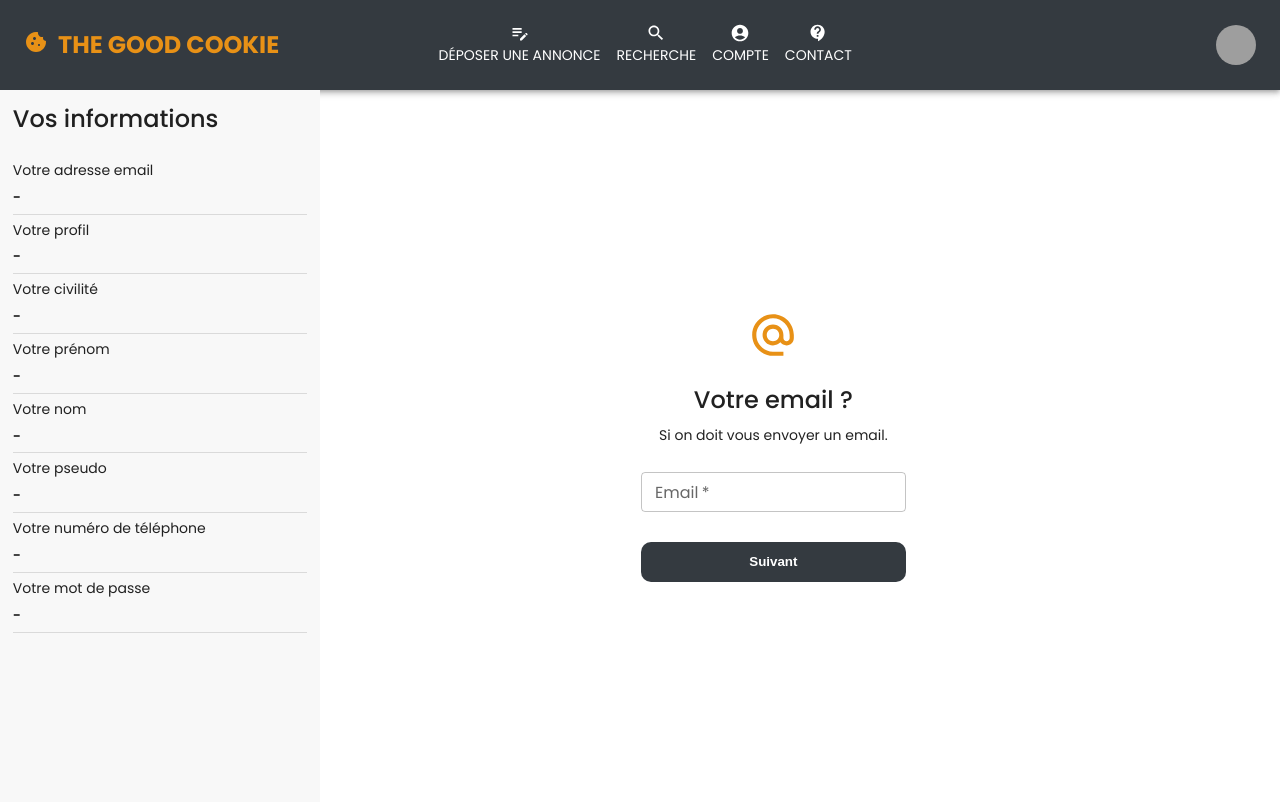
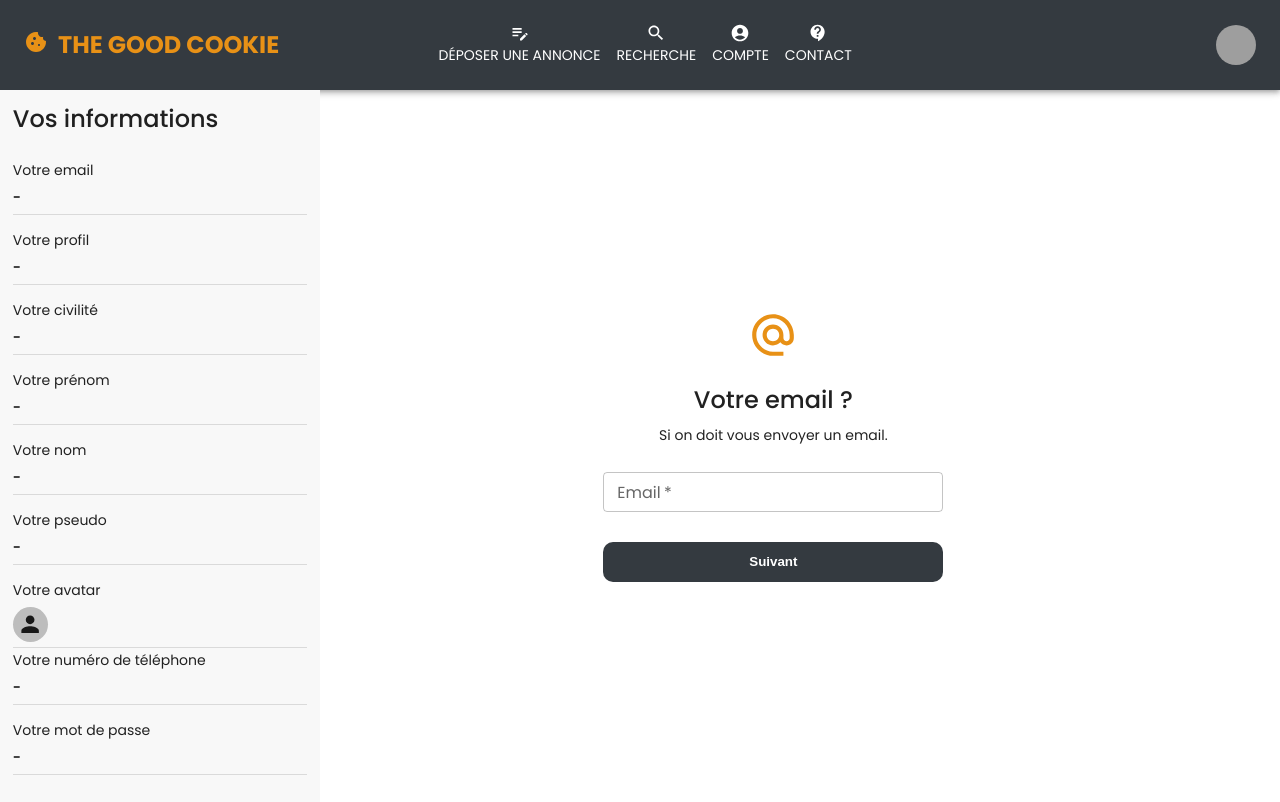
Before and after one commit to Megakrash/the-good-cookie, a Next.js app in the folder frontend/: page /signup in a window 1280 px wide. Built offline with nearby package versions, Linux system fonts and the light colour scheme.

Commit message:
:construction: StepAvatar SignUp

```diff
--- /dev/null
+++ b/frontend/src/components/users/components/UserAvatar.tsx
@@ -0,0 +1,53 @@
+import React from "react";
+import { Box, Button, CardMedia } from "@mui/material";
+import { DownloadInput } from "@/styles/MuiStyled";
+import CloudUploadIcon from "@mui/icons-material/CloudUpload";
+
+type UserAvatarProps = {
+  picture: File | null;
+  setPicture: (picture: File) => void;
+  previewUrl: string;
+  setPreviewUrl: (previewUrl: string) => void;
+};
+
+const UserAvatar = (props: UserAvatarProps): React.ReactNode => {
+  function handleFileSelection(event: React.ChangeEvent<HTMLInputElement>) {
+    if (event.target.files && event.target.files[0]) {
+      const file = event.target.files[0];
+      props.setPicture(file);
+      props.setPreviewUrl(URL.createObjectURL(file));
+    }
+  }
+  return (
+    <Box>
+      {props.previewUrl && (
+        <CardMedia
+          sx={{
+            width: "200px",
+            height: "200px",
+            margin: "auto",
+            objectFit: "cover",
+            borderRadius: "5px",
+            marginBottom: "20px",
+          }}
+          image={props.previewUrl}
+        />
+      )}
+      <Button
+        component="label"
+        variant="contained"
+        fullWidth
+        startIcon={<CloudUploadIcon />}
+      >
+        {`Télécharger`}
+        <DownloadInput
+          type="file"
+          accept=".jpg, .png, .webp"
+          onChange={handleFileSelection}
+        />
+      </Button>
+    </Box>
+  );
+};
+
+export default UserAvatar;
--- a/frontend/src/components/users/signup/SignUp.tsx
+++ b/frontend/src/components/users/signup/SignUp.tsx
@@ -1,6 +1,6 @@
 import React, { useState } from "react";
 import toast, { Toaster } from "react-hot-toast";
-import { Box, Button, Divider, Grid, Typography } from "@mui/material";
+import { Avatar, Box, Button, Divider, Grid, Typography } from "@mui/material";
 import { mutationCreateUser } from "@/components/graphql/Users";
 import { UserFormData } from "@/types/UserTypes";
 import { useMutation } from "@apollo/client";
@@ -8,6 +8,8 @@ import StepForm from "./StepForm";
 import { VariablesColors } from "@/styles/Variables.colors";
 import StepWelcome from "./StepWelcome";
 import StepSubmit from "./StepSubmit";
+import axios from "axios";
+import { API_URL } from "@/api/configApi";
 
 const colors = new VariablesColors();
 const { color1, color5, errorColor } = colors;
@@ -20,6 +22,8 @@ function SignUp(): React.ReactNode {
   const [firstName, setFirstName] = useState<string>("");
   const [lastName, setLastName] = useState<string>("");
   const [nickName, setNickName] = useState<string>("");
+  const [picture, setPicture] = useState<File | null>(null);
+  const [previewUrl, setPreviewUrl] = useState<string | null>(null);
   const [phoneNumber, setPhoneNumber] = useState<string>("");
   const [password, setPassword] = useState<string>("");
   const hidenPassword = (): string => {
@@ -31,16 +35,13 @@ function SignUp(): React.ReactNode {
   // FORM STEPS
   const [currentStep, setCurrentStep] = useState<string>("email");
   const formSteps = [
-    {
-      step: "email",
-      title: "Votre adresse email",
-      data: email,
-    },
+    { step: "email", title: "Votre email", data: email },
     { step: "profil", title: "Votre profil", data: profil },
     { step: "gender", title: "Votre civilité", data: gender },
     { step: "firstName", title: "Votre prénom", data: firstName },
     { step: "lastName", title: "Votre nom", data: lastName },
     { step: "nickName", title: "Votre pseudo", data: nickName },
+    { step: "avatar", title: "Votre avatar", data: previewUrl },
     {
       step: "phoneNumber",
       title: "Votre numéro de téléphone",
@@ -52,16 +53,29 @@ function SignUp(): React.ReactNode {
   // SUBMIT
   const [doCreate, loading] = useMutation(mutationCreateUser);
   async function onSubmit() {
+    const dataFile = new FormData();
+    dataFile.append("title", nickName);
+    dataFile.append("file", picture);
     try {
+      let pictureId: number | null = null;
+      if (picture) {
+        const uploadResponse = await axios.post(`${API_URL}picture`, dataFile, {
+          headers: {
+            "Content-Type": "multipart/form-data",
+          },
+        });
+        pictureId = uploadResponse.data.id;
+      }
       const data: UserFormData = {
+        email,
+        profil,
+        gender,
         firstName,
         lastName,
         nickName,
-        email,
         password,
         phoneNumber,
-        isVerified: false,
-        role: "USER",
+        ...(pictureId && { pictureId }),
       };
 
       const result = await doCreate({
@@ -85,6 +99,7 @@ function SignUp(): React.ReactNode {
       setCurrentStep("email");
     }
   }
+
   return (
     <>
       {currentStep === "welcome" ? (
@@ -123,7 +138,10 @@ function SignUp(): React.ReactNode {
               Vos informations
             </Typography>
             {formSteps.map((el) => (
-              <Box key={el.step} sx={{ marginBottom: "5px" }}>
+              <Box
+                key={el.step}
+                sx={{ marginBottom: "5px", minHeight: "65px" }}
+              >
                 <Typography variant="subtitle2" gutterBottom>
                   {el.title}
                 </Typography>
@@ -143,6 +161,16 @@ function SignUp(): React.ReactNode {
                     >
                       {!el.data ? "-" : hidenPassword()}
                     </Typography>
+                  ) : el.step === "avatar" ? (
+                    <Avatar
+                      alt="User avatar"
+                      src={el.data}
+                      sx={{
+                        width: "35px",
+                        height: "35px",
+                        marginBottom: "5px",
+                      }}
+                    />
                   ) : (
                     <Typography
                       variant="subtitle2"
@@ -179,6 +207,10 @@ function SignUp(): React.ReactNode {
                 setLastName={setLastName}
                 nickName={nickName}
                 setNickName={setNickName}
+                picture={picture}
+                setPicture={setPicture}
+                previewUrl={previewUrl}
+                setPreviewUrl={setPreviewUrl}
                 phoneNumber={phoneNumber}
                 setPhoneNumber={setPhoneNumber}
                 password={password}
--- a/frontend/src/components/users/signup/StepForm.tsx
+++ b/frontend/src/components/users/signup/StepForm.tsx
@@ -3,6 +3,9 @@ import UserEmail from "../components/UserEmail";
 import UserName from "../components/UserName";
 import UserPhone from "../components/UserPhone";
 import UserPassword from "../components/UserPassword";
+import UserProfil from "../components/UserProfil";
+import UserGender from "../components/UserGender";
+import UserAvatar from "../components/UserAvatar";
 import { StepFormButton } from "@/styles/MuiButtons";
 import { VariablesColors } from "@/styles/Variables.colors";
 import { Box, Grid, Typography } from "@mui/material";
@@ -17,33 +20,12 @@ import FingerprintIcon from "@mui/icons-material/Fingerprint";
 import PhoneIphoneIcon from "@mui/icons-material/PhoneIphone";
 import AssignmentIndIcon from "@mui/icons-material/AssignmentInd";
 import FaceRetouchingOffIcon from "@mui/icons-material/FaceRetouchingOff";
+import AccountCircleIcon from "@mui/icons-material/AccountCircle";
 import LockIcon from "@mui/icons-material/Lock";
-import UserProfil from "../components/UserProfil";
-import UserGender from "../components/UserGender";
+import { StepSignUpFormProps } from "@/types/UserTypes";
 
 const colors = new VariablesColors();
 const { color4 } = colors;
-
-type StepSignUpFormProps = {
-  email: string;
-  setEmail: (email: string) => void;
-  profil: string;
-  setProfil: (profil: string) => void;
-  gender: string;
-  setGender: (gender: string) => void;
-  firstName: string;
-  setFirstName: (firstName: string) => void;
-  lastName: string;
-  setLastName: (lastName: string) => void;
-  nickName: string;
-  setNickName: (nickName: string) => void;
-  phoneNumber: string;
-  setPhoneNumber: (phoneNumber: string) => void;
-  password: string;
-  setPassword: (password: string) => void;
-  currentStep: string;
-  setCurrentStep: (currentStep: string) => void;
-};
 
 const StepForm = (props: StepSignUpFormProps): React.ReactNode => {
   const stepConfig = {
@@ -123,6 +105,20 @@ const StepForm = (props: StepSignUpFormProps): React.ReactNode => {
       },
       isDisabled: () =>
         props.lastName === "" || !isValidNameRegex(props.lastName),
+      nextStep: "avatar",
+    },
+    avatar: {
+      title: "Votre  avatar ?",
+      subtitle: `Pour vous montrer comme vous le souhaitez.`,
+      icon: AccountCircleIcon,
+      Component: UserAvatar,
+      componentProps: {
+        picture: props.picture,
+        setPicture: props.setPicture,
+        previewUrl: props.previewUrl,
+        setPreviewUrl: props.setPreviewUrl,
+      },
+      isDisabled: () => props.picture === null,
       nextStep: "phoneNumber",
     },
     phoneNumber: {
@@ -153,7 +149,6 @@ const StepForm = (props: StepSignUpFormProps): React.ReactNode => {
       nextStep: "submit",
     },
   };
-
   const currentConfig = stepConfig[props.currentStep];
   const isButtonDisabled = currentConfig.isDisabled();
   const StepComponent = currentConfig.Component;
@@ -164,8 +159,8 @@ const StepForm = (props: StepSignUpFormProps): React.ReactNode => {
       item
       xs={11}
       sm={10}
-      md={5}
-      lg={3.5}
+      md={5.9}
+      lg={4.5}
       sx={{
         display: "flex",
         margin: "auto",
--- a/frontend/src/styles/MuiStyled.ts
+++ b/frontend/src/styles/MuiStyled.ts
@@ -1,13 +1,14 @@
 import { styled } from "@mui/material";
 
 export const DownloadInput = styled("input")({
-  clip: "rect(0 0 0 0)",
+  borderRadius: "10px",
+  fontWeight: "600",
+  maxWidth: "fit-content",
+  minWidth: "160px",
+  minHeight: "40px",
+  border: "none",
+  outline: "none",
+  cursor: "pointer",
   clipPath: "inset(50%)",
-  height: 1,
-  overflow: "hidden",
   position: "absolute",
-  bottom: 0,
-  left: 0,
-  whiteSpace: "nowrap",
-  width: 1,
 });
```
Also changed, not shown: frontend/src/types/UserTypes.ts (+29 -3 lines).
